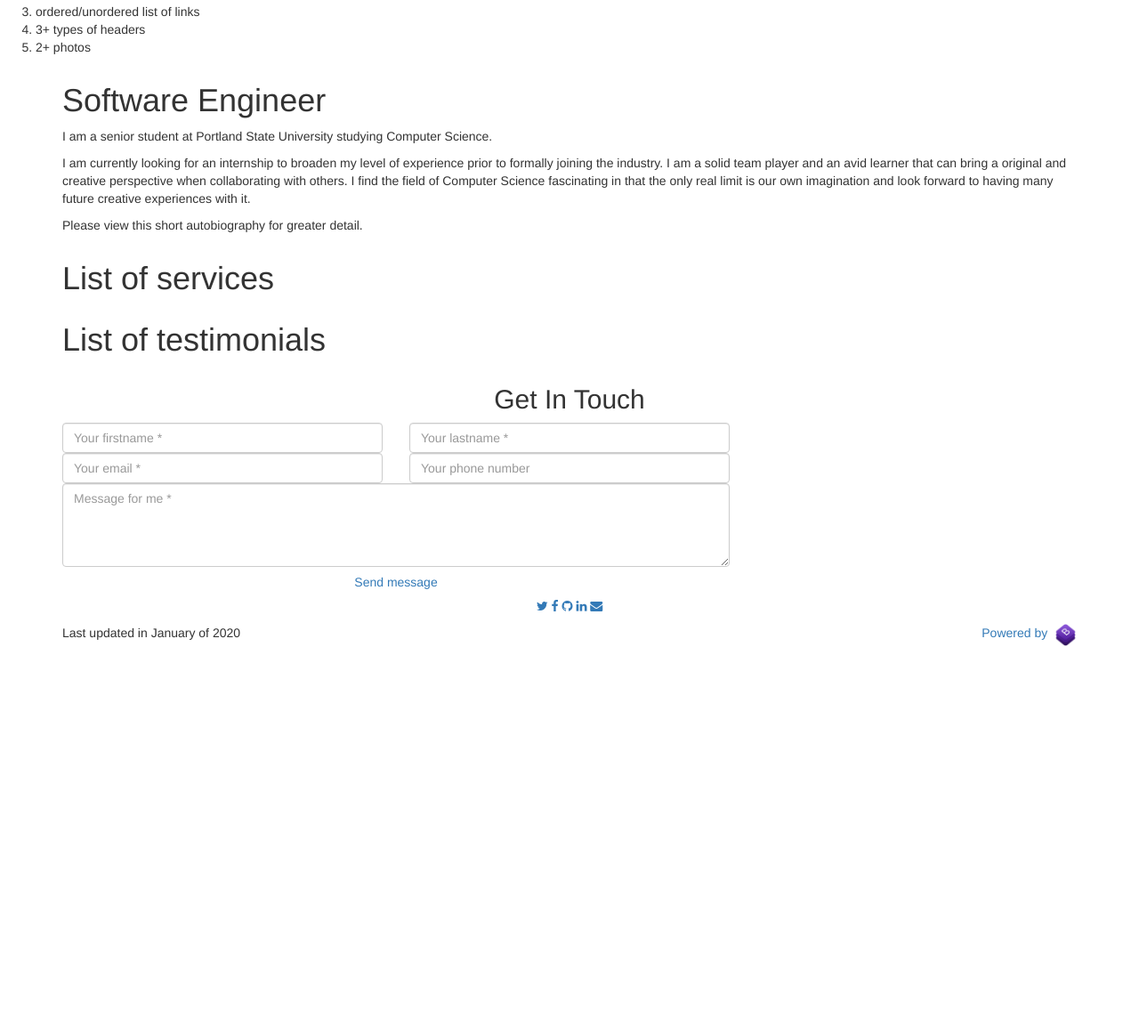
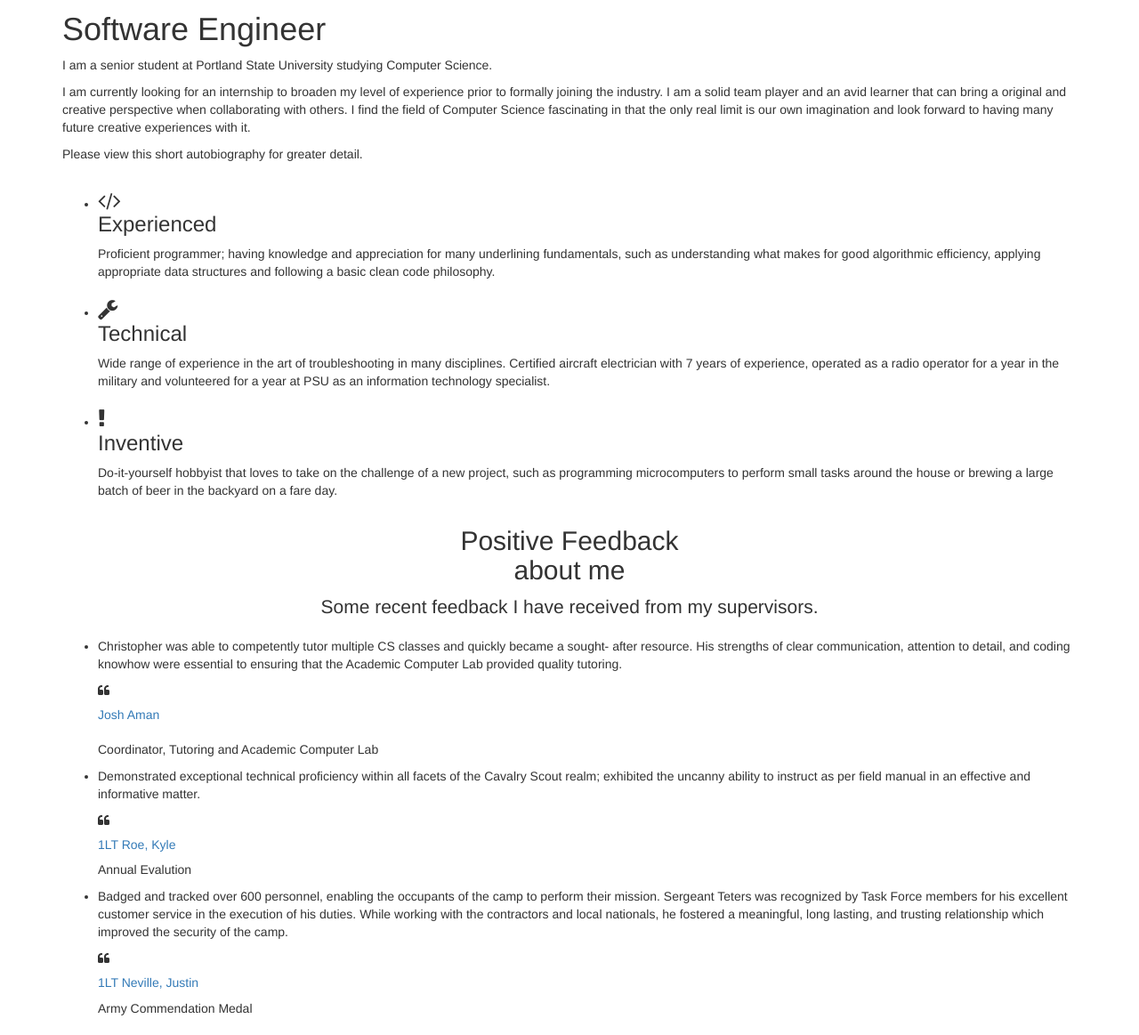
Before and after one commit to cteters/cteters.github.io, a plain HTML site: page index.html in a window 1280 px wide. Shown: the part 109-1272 px from the top of the page at 89% size. Before the commit the page ends 840 px from the top, so only its background shows below. Drawn offline with nearby package versions, Linux system fonts and the light colour scheme.

Commit message:
Added two more sections

```diff
--- a/index.html
+++ b/index.html
@@ -33,10 +33,6 @@
     </nav>
 
     <ol>
-        <li>Brief Bio</li>
-        <li>header</li>
-        <li>ordered/unordered list of links</li>
-        <li>3+ types of headers</li>
         <li>2+ photos</li>
     </ol>
 
@@ -62,20 +58,102 @@
       </div>
     </section>
 
-    <section id="services" class="services-section services">
+    <section id="testimonials" class="testimonials-section testimonials">
       <div class="container">
-        <h1>List of services</h1>
+        <ul>
+          <li>
+            <h3>
+              <div class="icon"><i class="fa fa-code"></i></div>
+              Experienced
+            </h3>
+            Proficient programmer; having knowledge and appreciation for many underlining fundamentals,
+            such as understanding what makes for good algorithmic efficiency, applying appropriate data
+            structures and following a basic clean code philosophy.</li>
+          <li>
+            <h3>
+              <div class="icon"><i class="fa fa-wrench"></i></div>
+              Technical
+            </h3>
+            Wide range of experience in the art of troubleshooting in many disciplines. Certified
+            aircraft electrician with 7 years of experience, operated as a radio operator for a year in
+            the military and volunteered for a year at PSU as an information technology specialist.</li>
+          <li>
+            <h3>
+              <div class="icon"><i class="fa fa-exclamation"></i></div>
+              Inventive
+            </h3>
+            Do-it-yourself hobbyist that loves to take on the challenge of a new project, such as
+            programming microcomputers to perform small tasks around the house or brewing a large batch
+            of beer in the backyard on a fare day.
+          </li>
+        </ul>
       </div>
     </section>
 
-    <section id="testimonials" class="testimonials-section testimonials">
+    <!-- Testimonials-->
+    <section id="testimonials" class="testimonials-section bg-gray">
       <div class="container">
-        <h1>List of testimonials</h1>
+        <header class="text-center mb-2">
+          <h2 class="title">Positive Feedback<br><span>about me</span></h2>
+          <p class="lead">Some recent feedback I have received from my supervisors.</p>
+        </header>
+        <ul testimonials>
+          <li class="item">
+            <div class="testimonial full-height">
+              <div class="text">
+                <p>Christopher was able to competently tutor multiple CS classes and quickly became a sought- after resource. His strengths of clear communication, attention to detail, and coding knowhow were essential to ensuring that the Academic Computer Lab provided quality tutoring.</p>
+              </div>
+              <div class="bottom">
+                <div class="icon"><i class="fa fa-quote-left"></i></div>
+                <div class="name-picture">
+                  <address>
+                    <h5>
+                      <a href="mailto:josh.aman@clackamas.edu">Josh Aman </a>
+                    </h5>
+                  </address>
+                  <p>Coordinator, Tutoring and Academic Computer Lab</p>
+                </div>
+              </div>
+            </div>
+          </li>
+          <li class="item">
+            <div class="testimonial full-height">
+              <div class="text">
+                <p>Demonstrated exceptional technical proficiency within all facets of the Cavalry Scout realm; exhibited the uncanny ability to instruct as per field manual in an effective and informative matter.</p>
+              </div>
+              <div class="bottom">
+                <div class="icon"><i class="fa fa-quote-left"></i></div>
+                <div class="name-picture">
+                  <h5>
+                    <a href="mailto:kyleroe@gmail.com">1LT Roe, Kyle</a>
+                  </h5>
+                  <p>Annual Evalution</p>
+                </div>
+              </div>
+            </div>
+          </li>
+          <li class="item">
+            <div class="testimonial full-height">
+              <div class="text">
+                <p>Badged and tracked over 600 personnel, enabling the occupants of the camp to perform their mission. Sergeant Teters was recognized by Task Force members for his excellent customer service in the execution of his duties. While working with the contractors and local nationals, he fostered a meaningful, long lasting, and trusting relationship which improved the security of the camp.</p>
+              </div>
+              <div class="bottom">
+                <div class="icon"><i class="fa fa-quote-left"></i></div>
+                <div class="name-picture">
+                  <h5>
+                    <a href="mailto:justin.l.neville.mil@mail.mil">1LT Neville, Justin</a>
+                  </h5>
+                  <p>Army Commendation Medal</p>
+                </div>
+              </div>
+            </div>
+          </li>
+        </ul>
       </div>
     </section>
 
     <!-- Contact-->
-    <section id="contact" class="contact-section contact">
+    <section id="contact" style="background: url(img/contact_bg.png) center 300px no-repeat;" class="contact-section contact">
         <div class="container">
           <header class="text-center">
             <h2 class="title">Get In Touch</h2>
```
Also changed, not shown: css/style.css (added), img/contact_bg.png (added).
